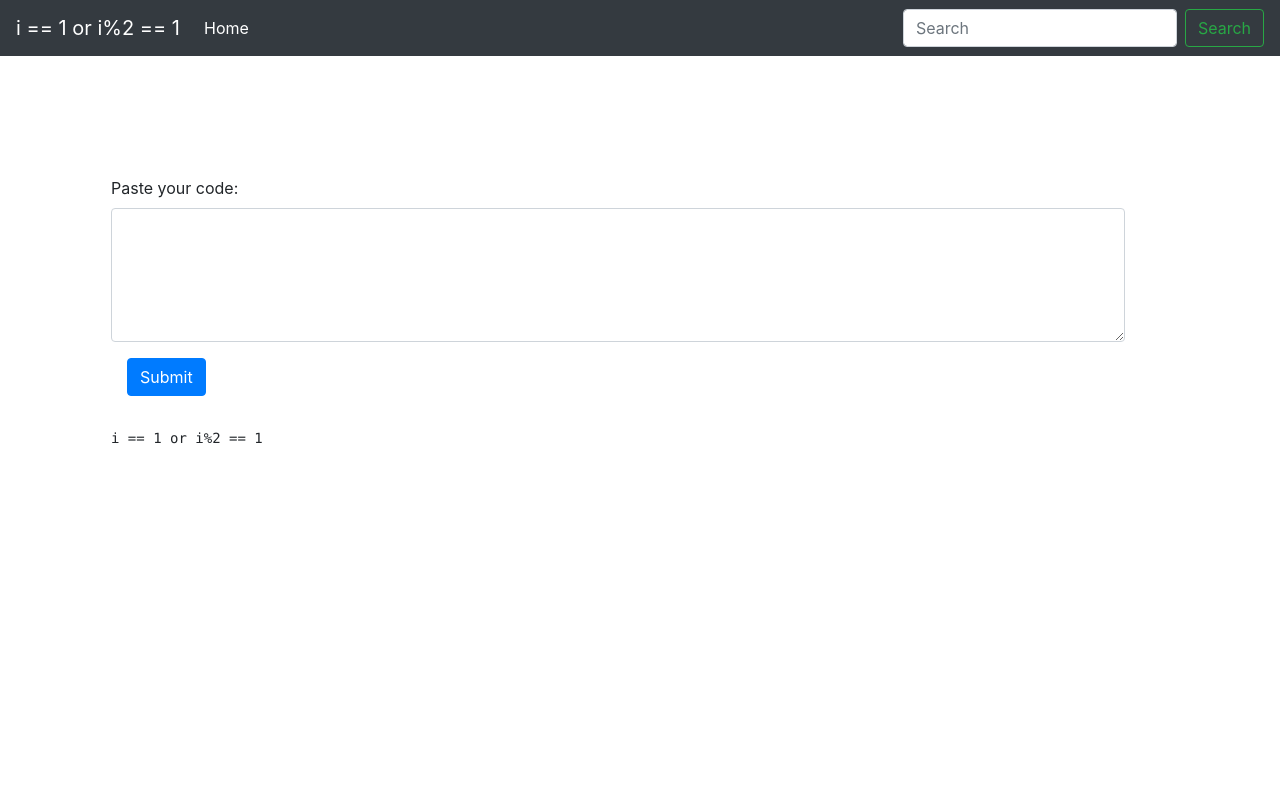
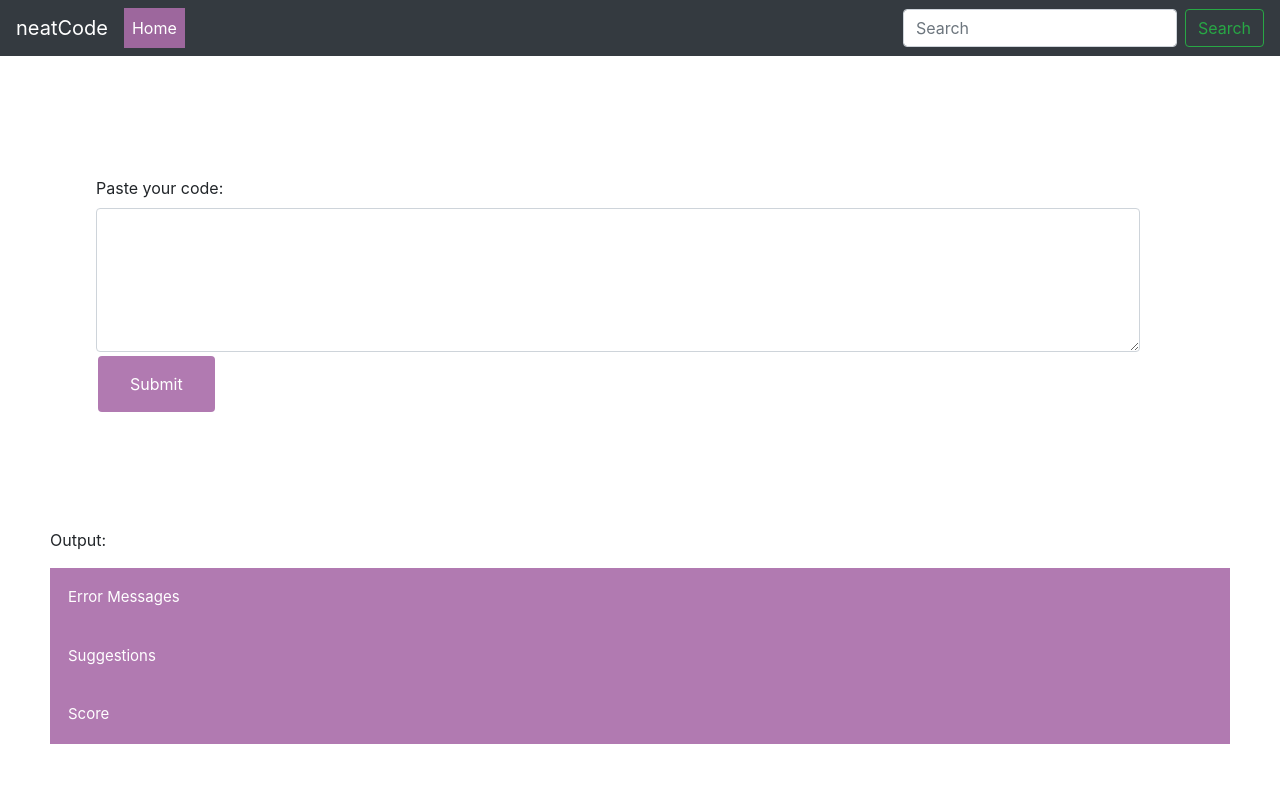
Before and after one commit to qiuyixuan/Code_Comprehension_Platform, a Flask app: page / in a window 1280 px wide. Run offline with Flask 2, Linux system fonts and the light colour scheme; some libraries are stand-ins or nearby versions.

Commit message:
Add collapsible, changed theme, customized css

```diff
--- a/templates/base.html
+++ b/templates/base.html
@@ -6,19 +6,19 @@
     <meta name="description" content="">
     <meta name="author" content="">
 
-    <title>Code Comprehension</title>
+    <title>neatCode</title>
 
     <!-- Bootstrap core CSS -->
     <link rel="stylesheet" href="https://stackpath.bootstrapcdn.com/bootstrap/4.3.1/css/bootstrap.min.css" integrity="sha384-ggOyR0iXCbMQv3Xipma34MD+dH/1fQ784/j6cY/iJTQUOhcWr7x9JvoRxT2MZw1T" crossorigin="anonymous">
 
     <!-- Custom styles for this template -->
-    <link href="../static/css/custom.css" rel="stylesheet">
-    <link href="../static/css/prism.css" rel="stylesheet">
+    <link rel="stylesheet" href="style.css">
   </head>
 
   <body>
+
     <nav class="navbar navbar-expand-md navbar-dark bg-dark fixed-top">
-      <a class="navbar-brand" href="#">{{ file_text }}</a>
+      <a class="navbar-brand" href="#">neatCode</a>
       <button class="navbar-toggler" type="button" data-toggle="collapse" data-target="#navbarsExampleDefault" aria-controls="navbarsExampleDefault" aria-expanded="false" aria-label="Toggle navigation">
         <span class="navbar-toggler-icon"></span>
       </button>
@@ -26,7 +26,7 @@
       <div class="collapse navbar-collapse" id="navbarsExampleDefault">
         <ul class="navbar-nav mr-auto">
           <li class="nav-item active">
-            <a class="nav-link" href="#">Home <span class="sr-only">(current)</span></a>
+            <a class="nav-link" href="#" id="home-btn">Home <span class="sr-only">(current)</span></a>
           </li>
 
 
@@ -39,30 +39,61 @@
     </nav>
 
     <main role="main" class="container p-5 m-5">
-      <div class="container">
 
-      <form class="form-group" action="/process" method="post">
+      <div class="form-group">
         <label for="inputbox">Paste your code:</label>
-        <textarea class="form-control" rows="5" id="inputbox" name="codeinput"></textarea>
-        <button type="submit" class="btn btn-primary m-3">Submit</button>
-      </form>
-
-
-    </div>
-    <div class="container">
-
-        <pre><code class="lang-py">{{ file_text }}</code></pre>
-    </div>
+        <textarea class="form-control pb-3" rows="5" id="inputbox"></textarea>
+        <button type="button" class="btn btn-primary" id="submit">Submit</button>
+      </div>
     </main><!-- /.container -->
 
     <!-- Bootstrap core JavaScript
     ================================================== -->
     <!-- Placed at the end of the document so the pages load faster -->
-    <script src="../static/js/prism.js"></script>
-
     <script src="https://code.jquery.com/jquery-3.2.1.slim.min.js" integrity="sha384-KJ3o2DKtIkvYIK3UENzmM7KCkRr/rE9/Qpg6aAZGJwFDMVNA/GpGFF93hXpG5KkN" crossorigin="anonymous"></script>
     <script>window.jQuery || document.write('<script src="../../assets/js/vendor/jquery-slim.min.js"><\/script>')</script>
     <script src="../../assets/js/vendor/popper.min.js"></script>
     <script src="../../dist/js/bootstrap.min.js"></script>
+
+    <!-- Collapsible output area -->
+      <!-- <a href="#demo" class="btn btn-info" data-toggle="collapse" >Show Error Messages</a>
+      <div id="demo" class="collapse">
+        Lorem ipsum dolor sit amet
+      </div>
+    </div> -->
+
+    <div class="output">
+    <p>Output:</p>
+    <button type="button" class="collapsible">Error Messages</button>
+    <div class="content">
+      <p>Lorem ipsum dolor sit amet, consectetur adipisicing elit, sed do eiusmod tempor incididunt ut labore et dolore magna aliqua. Ut enim ad minim veniam, quis nostrud exercitation ullamco laboris nisi ut aliquip ex ea commodo consequat.</p>
+    </div>
+    <button type="button" class="collapsible">Suggestions</button>
+    <div class="content">
+      <p>Lorem ipsum dolor sit amet, consectetur adipisicing elit, sed do eiusmod tempor incididunt ut labore et dolore magna aliqua. Ut enim ad minim veniam, quis nostrud exercitation ullamco laboris nisi ut aliquip ex ea commodo consequat.</p>
+    </div>
+    <button type="button" class="collapsible">Score</button>
+    <div class="content">
+      <p>6/10</p>
+    </div>
+    </div>
+
+    <script>
+      var coll = document.getElementsByClassName("collapsible");
+      var i;
+
+      for (i = 0; i < coll.length; i++) {
+        coll[i].addEventListener("click", function() {
+          this.classList.toggle("active");
+          var content = this.nextElementSibling;
+          if (content.style.display === "block") {
+            content.style.display = "none";
+          } else {
+            content.style.display = "block";
+          }
+        });
+      }
+      </script>
+
   </body>
 </html>
--- /dev/null
+++ b/templates/style.css
@@ -0,0 +1,55 @@
+body {
+  padding-top: 5rem;
+}
+
+/* .starter-template {
+  padding: 3rem 1.5rem;
+  text-align: center;
+} */
+
+.nav-link {
+  background-color: rgb(157, 103, 157);
+}
+
+#home-btn {
+  background-color: rgb(157, 103, 157);
+}
+
+#submit {
+  background-color: rgb(125, 34, 125, 0.6);
+  border: none;
+  color: white;
+  padding: 16px 32px;
+  text-decoration: none;
+  margin: 4px 2px;
+  cursor: pointer;
+}
+
+.collapsible {
+  background-color: rgba(125, 34, 125, 0.6);
+  color: white;
+  cursor: pointer;
+  padding: 18px;
+  width: 100%;
+  border: none;
+  text-align: left;
+  outline: none;
+  font-size: 15px;
+}
+
+.active, .collapsible:hover {
+  background-color: rgba(125, 34, 125, 0.8);
+}
+
+.content {
+  padding: 0 18px;
+  display: none;
+  overflow: hidden;
+  background-color: #f1f1f1;
+}
+
+.output {
+  padding-left: 50px;
+  padding-right: 50px;
+  padding-bottom: 50px;
+}
```
